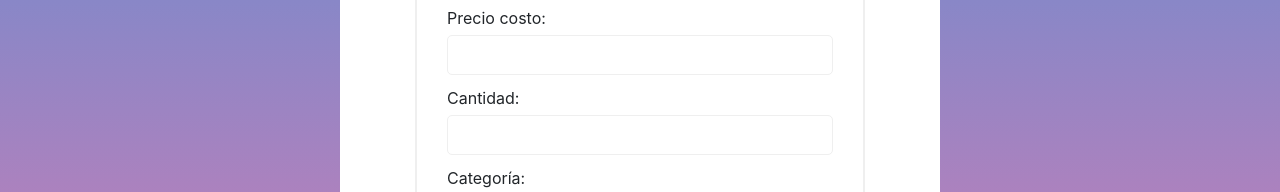
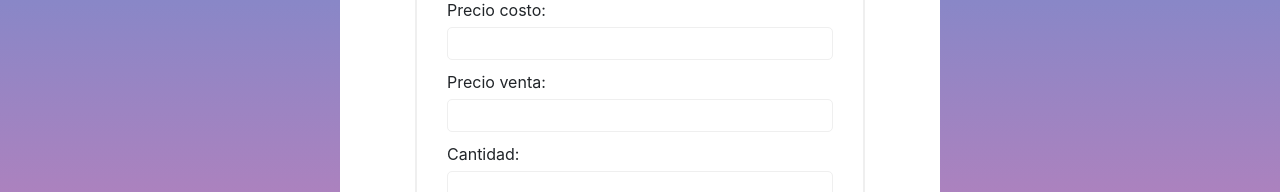
Before and after one commit to Pingeso05/MIMS-Pingeso, a React (Create React App) app in the folder frontend/: page /inventario/agregar-producto in a window 1280 px wide. Shown: the part 309-501 px from the top of the page. Built offline with nearby package versions, Linux system fonts and the light colour scheme; no server answers; the HTML template or start-up script is replaced by a standard one.

Commit message:
[Cristobal Arias] Cambios en la vista

```diff
--- a/frontend/src/Pages/AgregarProducto.css
+++ b/frontend/src/Pages/AgregarProducto.css
@@ -35,7 +35,7 @@
     flex-direction: column;
     align-items: flex-start;
     width: 100%;
-    height: 10vh;
+    height: 9vh;
   }
 
   label {
--- a/frontend/src/Pages/Agregar_Producto.jsx
+++ b/frontend/src/Pages/Agregar_Producto.jsx
@@ -6,6 +6,7 @@ import './AgregarProducto.css';
 const AgregarProducto = () => {
   const [nombreProducto, setNombreProducto] = useState('');
   const [precioCosto, setPrecioCosto] = useState('');
+  const [precioVenta, setPrecioVenta] = useState('');
   const [cantidad, setCantidad] = useState('');
   const [categoriaSeleccionada, setCategoriaSeleccionada] = useState('');
   const [locacionSeleccionada, setLocacionSeleccionada] = useState('');
@@ -42,6 +43,7 @@ const AgregarProducto = () => {
     if (
       nombreProducto.trim() === '' ||
       precioCosto.trim() === '' ||
+      precioVenta.trim() === '' ||
       cantidad.trim() === '' ||
       categoriaSeleccionada.trim() === '' ||
       locacionSeleccionada.trim() === ''
@@ -51,27 +53,33 @@ const AgregarProducto = () => {
     }
 
     try {
-
+      const currentDate = new Date();
       const response1 = await axios.post('http://localhost:8080/joya', {
         id_tipo_joya: categoriaSeleccionada,
         nombre: nombreProducto,
+        created_at: currentDate.toISOString(),
+        updated_at: currentDate.toISOString(),
         deleted: false
       });
       const joyaId = response1.data.id;
 
-
+      const currentDate2 = new Date();
       await axios.post('http://localhost:8080/inventario', {
         id_locacion: locacionSeleccionada,
         id_joya: joyaId,
         id_tipo_joya: categoriaSeleccionada,
         cantidad: cantidad,
-        precio: precioCosto,
+        precio: precioVenta,
+        costo: precioCosto,
+        created_at: currentDate2.toISOString(),
+        updated_at: currentDate2.toISOString(),
         deleted: false
       });
 
 
       setNombreProducto('');
       setPrecioCosto('');
+      setPrecioVenta('');
       setCantidad('');
       setCategoriaSeleccionada('');
       setLocacionSeleccionada('');
@@ -110,10 +118,22 @@ const AgregarProducto = () => {
             <input
               type="number"
               min="0"
-              step="10"
+              step="1"
               id="precioCosto"
               value={precioCosto}
               onChange={(e) => setPrecioCosto(e.target.value)}
+            />
+          </div>
+
+          <div  >
+            <label htmlFor="precioVenta">Precio venta:</label>
+            <input
+              type="number"
+              min="0"
+              step="1"
+              id="precioVenta"
+              value={precioVenta}
+              onChange={(e) => setPrecioVenta(e.target.value)}
             />
           </div>
 
--- a/frontend/src/Pages/Inventario.jsx
+++ b/frontend/src/Pages/Inventario.jsx
@@ -121,7 +121,8 @@ const Inventario = () => {
                     <th>Local</th>
                     <th>Cantidad</th>
                     <th>Joya</th>
-                    <th>Precio</th>
+                    <th>Precio Costo</th>
+                    <th>Precio Real</th>
                     <th>Acciones</th>
                 </tr>
             </thead>
@@ -132,6 +133,7 @@ const Inventario = () => {
                         <td>{producto.local}</td>
                         <td>{producto.cantidad}</td>
                         <td>{producto.joya}</td>
+                        <td>{producto.costo}</td>
                         <td>{producto.precio}</td>
                         <td>
                             <Button variant='primary' style={{ marginRight: '5px' }} onClick={() => handleChangeplus(producto)}> + </Button>
```
